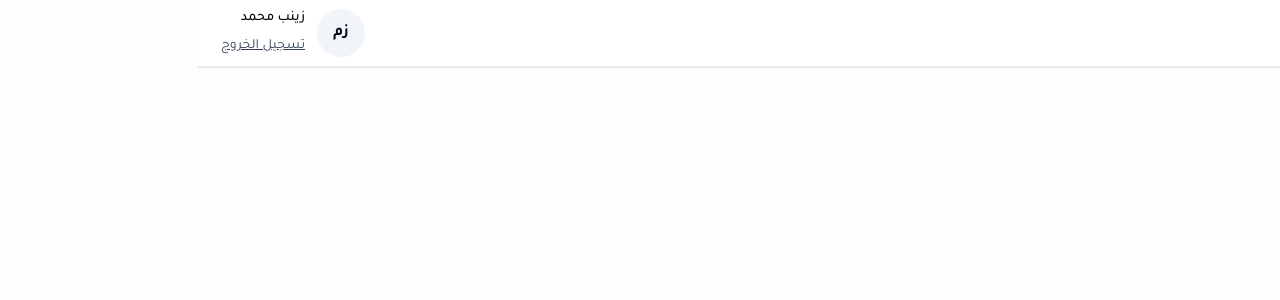
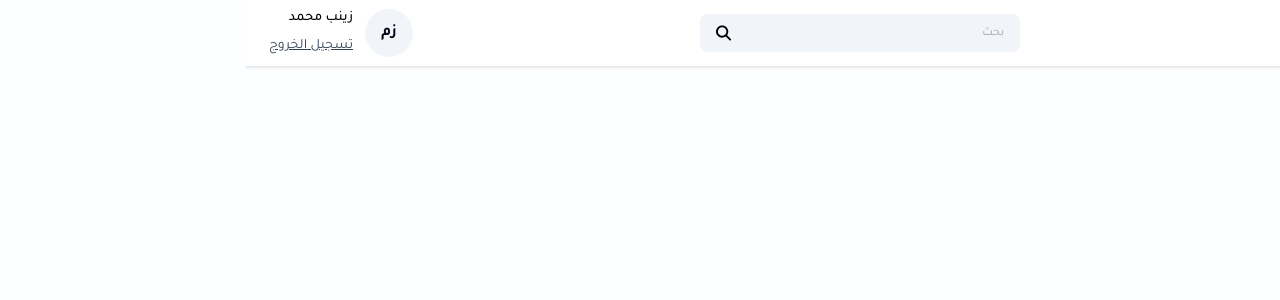
Before and after one commit to ZainbMohammed/web-challenge, a React (Vite) app in the folder frontend/tasks_managment/: page /dashboard in a window 1280 px wide. Shown: the top 300 px of the page. Built offline with nearby package versions, Linux system fonts and the light colour scheme.

Commit message:
searchbar and perform its functionality

```diff
--- a/frontend/tasks_managment/src/components/Navbar/navbar.jsx
+++ b/frontend/tasks_managment/src/components/Navbar/navbar.jsx
@@ -1,19 +1,45 @@
-import React from 'react'
+import React, { useState } from 'react'
 import ProfileInfo from '../ProfileCard/profileInfo'
 import Logo from '../../assets/loogo.png'
+import { useNavigate } from 'react-router-dom'
+import Searchbar from '../SearchBar/searchbar'
 
 const Navbar = () => {
+
+  const [serachQuery, setSearchQuery] = useState('')
+  const navigate = useNavigate;
+
+  const logoutHander = () => {
+    navigate('/login')
+  };
+  const searchHandler = () => {
+
+  };
+
+  const onClearSearch = () => {
+    setSearchQuery('');
+  };
+
   return (
     <div className='bg-white flex items-center justify-between px-6 py-2 drop-shadow'>
-      {/* <div className='flex justify-center items-center'>
+      <div className='flex justify-center items-center'>
         <img className='w-20' src={Logo}></img>
         <h2 className='text-xl font-medium text-black px-2  py-2'>إدارة المهام</h2>
-      </div> */}
-      <h2 className='text-xl font-medium text-black px-2  py-2'>إدارة المهام</h2>
+      </div>
+      {/* <h2 className='text-xl font-medium text-black px-2  py-2'>إدارة المهام</h2> */}
 
-      <ProfileInfo />
+      <Searchbar
+        value={serachQuery}
+        onChange={ ( {target} ) => {
+          setSearchQuery(target.value)
+        }}
+        searchHandler={searchHandler}
+        onClearSearch={onClearSearch}
+
+      />
+      <ProfileInfo onLogout={logoutHander}/>
     </div>
   )
-}
+};
 
 export default Navbar
--- /dev/null
+++ b/frontend/tasks_managment/src/components/SearchBar/searchbar.jsx
@@ -0,0 +1,29 @@
+import React from 'react'
+import {FaMagnifyingGlass} from 'react-icons/fa6';
+
+import {IoMdClose} from 'react-icons/io';
+const Searchbar = ({value, onChange, searchHandler , onClearSearch}) => {
+  return <>
+   <div className='w-80 flex items-center px-4 bg-slate-100 rounded-lg'>
+
+    <input
+        type='text'
+        placeholder='بحث'
+        className='w-full text-xs bg-transparent py-[11px] outline-none'
+        value={value}
+        onChange={onChange}
+    />
+
+{value && (
+        <IoMdClose className='text-xl text-state-500 cursor-pointer hover:text-black ml-3' onClick={onClearSearch}/>
+
+)}
+    <FaMagnifyingGlass className='text-state-400 cursor-pointer hover:text-black' onClick={searchHandler}/>
+  </div>
+
+  </>
+
+
+}
+
+export default Searchbar
--- a/frontend/tasks_managment/src/pages/Home/home.jsx
+++ b/frontend/tasks_managment/src/pages/Home/home.jsx
@@ -4,6 +4,8 @@ import Navbar from '../../components/Navbar/navbar'
 const Home = () => {
   return <>
     <Navbar/>
+
+
   </>
 }
 
--- a/frontend/tasks_managment/src/pages/Login/login.jsx
+++ b/frontend/tasks_managment/src/pages/Login/login.jsx
@@ -1,5 +1,5 @@
 import React, { useState } from 'react';
-import Navbar from '../../components/Navbar/navbar';
+// import Navbar from '../../components/Navbar/navbar';
 import {Link} from 'react-router-dom';
 import PasswordInput from '../../components/Input/passwordInput';
 import { validateEmail } from '../../utils/helper';
--- a/frontend/tasks_managment/src/pages/Signup/signup.jsx
+++ b/frontend/tasks_managment/src/pages/Signup/signup.jsx
@@ -1,5 +1,5 @@
 import React, { useState } from 'react'
-import Navbar from '../../components/Navbar/navbar';
+// import Navbar from '../../components/Navbar/navbar';
 import PasswordInput from '../../components/Input/passwordInput';
 import { Link } from 'react-router-dom';
 import { validateEmail } from '../../utils/helper';
```
